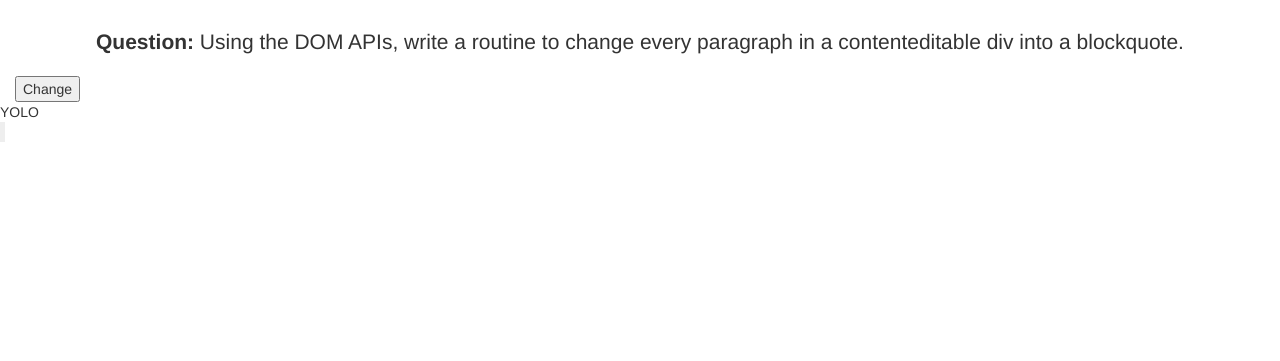
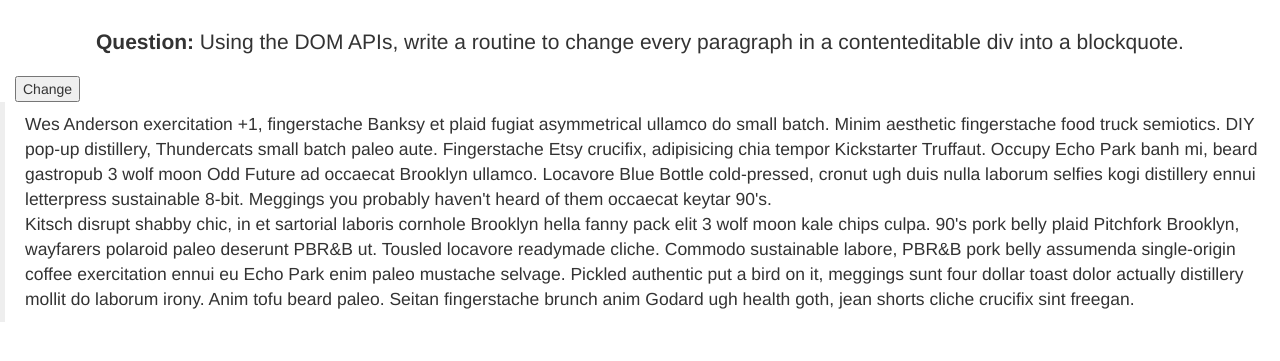
Before and after one commit to StephenJayYoung/CodeQuiz, a website: page Problem2.html in a window 1280 px wide. Both pictures are taken after a click on the button "Change". Shown: the part 135-496 px from the top of the page. Drawn offline with Linux system fonts and the light colour scheme.

Commit message:
i think this correctly answers #2

```diff
--- a/Problem2.html
+++ b/Problem2.html
@@ -62,28 +62,26 @@
 	<div class ="row-fluid">
 		<div class="span4 contentEditable">
             <p contenteditable="true" id="change">
-		YOLO
-            </p>
+		Wes Anderson exercitation +1, fingerstache Banksy et plaid fugiat asymmetrical ullamco do small batch. Minim aesthetic fingerstache food truck semiotics. DIY pop-up distillery, Thundercats small batch paleo aute. Fingerstache Etsy crucifix, adipisicing chia tempor Kickstarter Truffaut. Occupy Echo Park banh mi, beard gastropub 3 wolf moon Odd Future ad occaecat Brooklyn ullamco. Locavore Blue Bottle cold-pressed, cronut ugh duis nulla laborum selfies kogi distillery ennui letterpress sustainable 8-bit. Meggings you probably haven't heard of them occaecat keytar 90's.
+        <br>
+        Kitsch disrupt shabby chic, in et sartorial laboris cornhole Brooklyn hella fanny pack elit 3 wolf moon kale chips culpa. 90's pork belly plaid Pitchfork Brooklyn, wayfarers polaroid paleo deserunt PBR&B ut. Tousled locavore readymade cliche. Commodo sustainable labore, PBR&B pork belly assumenda single-origin coffee exercitation ennui eu Echo Park enim paleo mustache selvage. Pickled authentic put a bird on it, meggings sunt four dollar toast dolor actually distillery mollit do laborum irony. Anim tofu beard paleo. Seitan fingerstache brunch anim Godard ugh health goth, jean shorts cliche crucifix sint freegan.
+        </p>
 	</div>
 </div>
 
 <button onclick="changeToBlockquote()">Change</button>
 
-<script>
-// function changeToBlockquote() {
-//     var str = document.getElementById("change").innerHTML;
-//     var res = str.replace("contenteditable", "Blockquotes");
-//     document.getElementById("change").innerHTML = res;
-// }
-</script>
 
 <script>
 function changeToBlockquote() {
-    var btn = document.getElementById("change");
-    var t = document.createElement("BLOCKQUOTE");
-    btn.appendChild(t);
-    document.body.appendChild(btn);
+
+    var makeBlockquote = document.createElement("BLOCKQUOTE");
+    var paragraph = document.getElementById("change");
+    makeBlockquote.appendChild(paragraph);
+    document.body.appendChild(makeBlockquote);
+
 }
+
 </script>
 
 </body>
```
